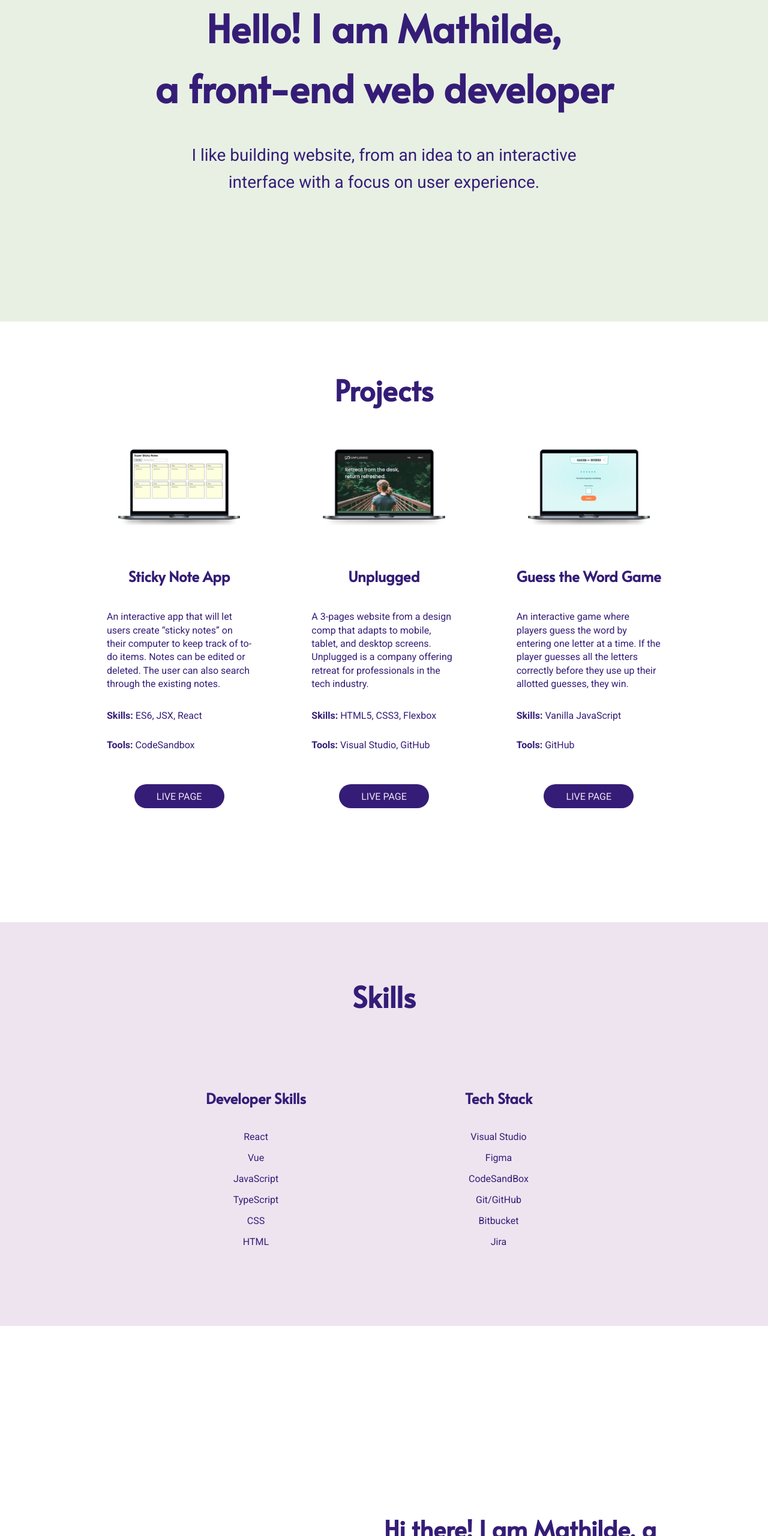
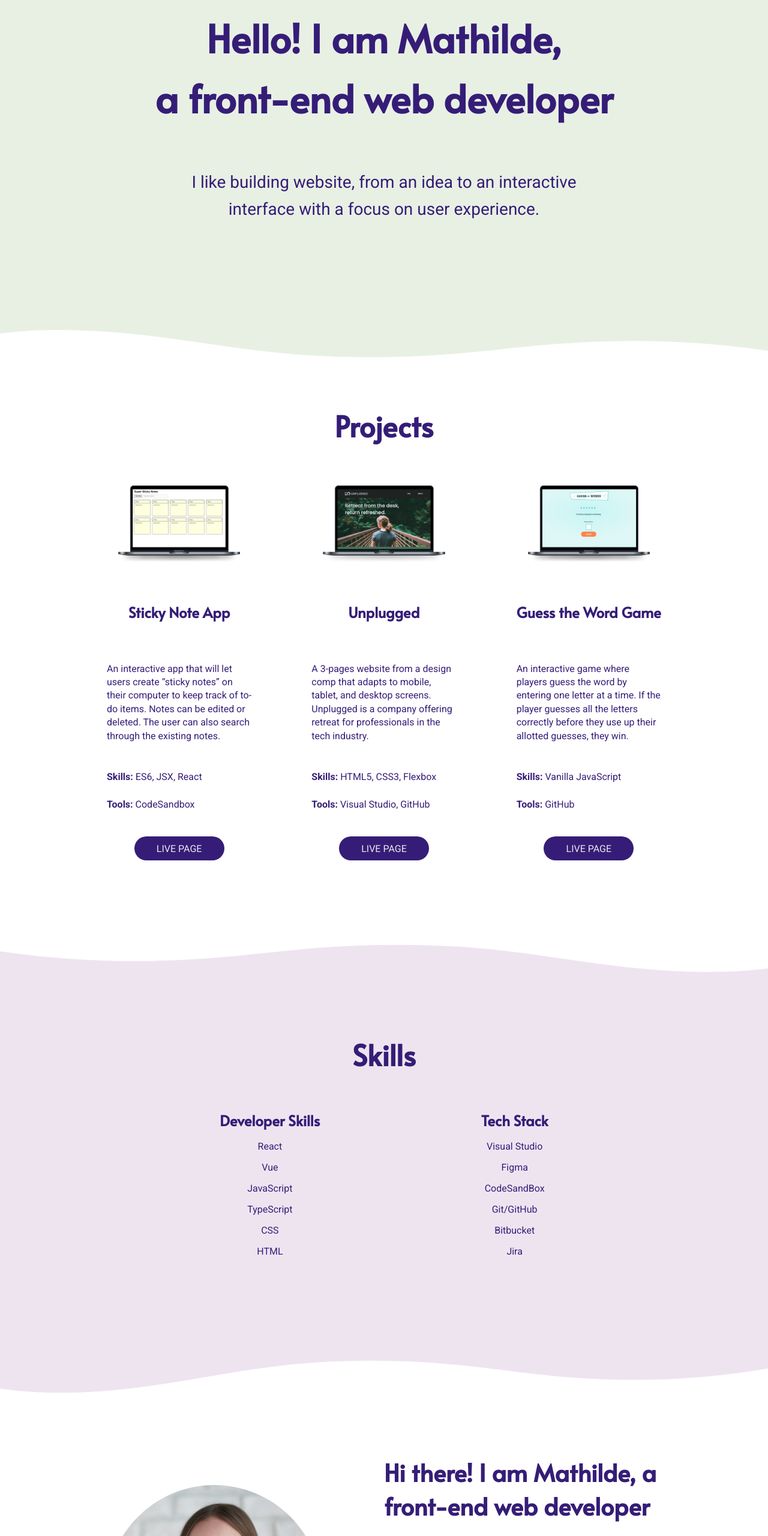
Before and after one commit to mathum49/portfolio-2024, a website: page index.html in a window 1280 px wide. Shown: the part 240-2800 px from the top of the page at 60% size. Drawn offline with Linux system fonts and the light colour scheme.

Commit message:
Added waves to section and ajusted styling

```diff
--- a/index.html
+++ b/index.html
@@ -38,6 +38,13 @@
       <h3>I like building website, from an idea to an interactive interface with a focus on user experience.</h3>
     </div>
   </div>
+  <div class="waves">
+    <div class="custom-shape-divider-bottom-1713801767">
+      <svg data-name="Layer 1" xmlns="http://www.w3.org/2000/svg" viewBox="0 0 1200 120" preserveAspectRatio="none">
+          <path d="M321.39,56.44c58-10.79,114.16-30.13,172-41.86,82.39-16.72,168.19-17.73,250.45-.39C823.78,31,906.67,72,985.66,92.83c70.05,18.48,146.53,26.09,214.34,3V0H0V27.35A600.21,600.21,0,0,0,321.39,56.44Z" class="shape-fill"></path>
+      </svg>
+  </div>
+  </div>
 </header>
 
 <main>
@@ -50,7 +57,7 @@
 
 
         <div class="project">
-          <div class="image">
+                    <div class="image">
             <a href="https://jjvl93.csb.app/" target="_blank">
               <img src="./img/stickynotes-1.png" alt="image of a website screenshot displayed on a laptop">
             </a>
@@ -68,7 +75,7 @@
         </div>
 
         <div class="project">
-            <div class="image">
+                      <div class="image">
               <a href="https://mathum49.github.io/unplugged/" target="_blank">
                 <img src="./img/unplugged-1.png" alt="image of a website screenshot displayed on a laptop">
               </a>
@@ -78,14 +85,14 @@
             <p>A 3-pages website from a design comp that adapts to mobile, tablet, and desktop screens. Unplugged is a company offering retreat for professionals in the tech industry.</p>
             <h5><span>Skills: </span>HTML5, CSS3, Flexbox</h5>
             <h5><span>Tools: </span>Visual Studio, GitHub</h5>
-          </div>
+                  </div>
           <div class="button">
             <a href="https://mathum49.github.io/unplugged/" target="_blank">Live page</a>
           </div>
         </div>
 
         <div class="project">
-          <div class="image">
+                    <div class="image">
             <a href="https://mathum49.github.io/guess-the-word/" target="_blank">
               <img src="./img/guesstheword-1.png" alt="image of a website screenshot displayed on a laptop">
             </a>
@@ -95,7 +102,7 @@
             <p>An interactive game where players guess the word by entering one letter at a time. If the player guesses all the letters correctly before they use up their allotted guesses, they win.</p>
             <h5><span>Skills: </span>Vanilla JavaScript</h5>
             <h5><span>Tools: </span>GitHub</h5>
-          </div>
+                  </div>
           <div class="button">
             <a href="https://mathum49.github.io/guess-the-word/" target="_blank">Live page</a>
           </div>
@@ -106,6 +113,13 @@
   </section>
 
   <section id="skills" class="skills">
+    <div class="waves">
+      <div class="custom-shape-divider-top-1713801387">
+        <svg data-name="Layer 1" xmlns="http://www.w3.org/2000/svg" viewBox="0 0 1200 120" preserveAspectRatio="none">
+            <path d="M321.39,56.44c58-10.79,114.16-30.13,172-41.86,82.39-16.72,168.19-17.73,250.45-.39C823.78,31,906.67,72,985.66,92.83c70.05,18.48,146.53,26.09,214.34,3V0H0V27.35A600.21,600.21,0,0,0,321.39,56.44Z" class="shape-fill"></path>
+        </svg>
+      </div>
+    </div>
     <div class="content-wrapper">
       <h2>Skills</h2>
         <div class="skill-list">
@@ -133,6 +147,13 @@
             <li>Jira</li>
           </ul>
         </div>
+      </div>
+    </div>
+    <div class="waves">
+      <div class="custom-shape-divider-bottom-1713800645">
+        <svg data-name="Layer 1" xmlns="http://www.w3.org/2000/svg" viewBox="0 0 1200 120" preserveAspectRatio="none">
+            <path d="M985.66,92.83C906.67,72,823.78,31,743.84,14.19c-82.26-17.34-168.06-16.33-250.45.39-57.84,11.73-114,31.07-172,41.86A600.21,600.21,0,0,1,0,27.35V120H1200V95.8C1132.19,118.92,1055.71,111.31,985.66,92.83Z" class="shape-fill"></path>
+        </svg>
       </div>
     </div>
   </section>
@@ -167,6 +188,13 @@
 <footer>
 
   <section id="contact" class="contact">
+    <div class="waves">
+      <div class="custom-shape-divider-top-1713800969">
+        <svg data-name="Layer 1" xmlns="http://www.w3.org/2000/svg" viewBox="0 0 1200 120" preserveAspectRatio="none">
+            <path d="M985.66,92.83C906.67,72,823.78,31,743.84,14.19c-82.26-17.34-168.06-16.33-250.45.39-57.84,11.73-114,31.07-172,41.86A600.21,600.21,0,0,1,0,27.35V120H1200V95.8C1132.19,118.92,1055.71,111.31,985.66,92.83Z" class="shape-fill"></path>
+        </svg>
+      </div>
+    </div>
     <div class="content-wrapper">
       <h2>Let's Connect</h2>
 
--- a/styles.css
+++ b/styles.css
@@ -19,11 +19,13 @@ margin: 0 auto;
 
 header {
 background-color: #E8F0E4;
+min-height: 50vh;
+
 }
 
 .intro{
 text-align: center;
-margin: 50px 0;
+padding: 50px 0;
 display: flex;
 flex-direction: column;}
 
@@ -76,7 +78,6 @@ border-radius: 25px;
 }
 
 .intro{
-min-height: 70vh;
 display: flex;
 justify-content: center;
 align-items: center;
@@ -157,28 +158,20 @@ text-decoration: none;
 
 .skills {
 background-color: #EEE4F0;
-padding-top: 40px;
-padding-bottom: 60px;
-}
-
-.skills h2{
-margin: 20px 0;
 }
 
 .skill-list{
   display: flex;
-  justify-content: space-between;
+  justify-content: center;
   flex-wrap: wrap;
+  padding-bottom: 50px;
+  flex-direction: column;
 }
 
 .tech, .dev {
   display: flex;
   flex-direction: column;
-  margin-right: 50px;
-}
-
-.skills h4{
-margin: 20px 0
+  margin: 30px;
 }
 
 .skills ul{
@@ -194,10 +187,9 @@ list-style: none;
 height: 35px;
 }
 
-/* About styling */
+/* About styling -------*/
 
 .about{
-padding-top: 60px;
 padding-bottom: 80px;
 }
 
@@ -231,10 +223,6 @@ footer{
 background-color: #E8F0E4;
 }
 
-.contact{
-padding-top: 50px;
-}
-
 .contact h4{
 margin: 30px 0;
 }
@@ -265,8 +253,142 @@ padding-bottom: 60px;
 text-align: center;
 }
 
+/* waves ------------- */
 
-/* Tablet design */
+.waves {
+  position: relative;
+  min-height: 15vh;
+}
+
+svg {
+  position: absolute;
+  left: 0;
+  width: 100%;
+}
+
+/* first wave - bottom intro */
+
+.custom-shape-divider-bottom-1713801767 {
+  position: absolute;
+  bottom: 0;
+  left: 0;
+  width: 100%;
+  overflow: hidden;
+  line-height: 0;
+  transform: rotate(180deg);
+}
+
+.custom-shape-divider-bottom-1713801767 svg {
+  position: relative;
+  display: block;
+  width: calc(100% + 1.3px);
+  height: 50px;
+}
+
+.custom-shape-divider-bottom-1713801767 .shape-fill {
+  fill: #FFFFFF;
+}
+
+/** For mobile devices **/
+@media (max-width: 767px) {
+  .custom-shape-divider-bottom-1713801767 svg {
+      width: calc(100% + 1.3px);
+      height: 50px;
+  }
+}
+
+/* second wave - top skills  */
+.custom-shape-divider-top-1713801387 {
+  position: absolute;
+  top: 0;
+  left: 0;
+  width: 100%;
+  overflow: hidden;
+  line-height: 0;
+}
+
+.custom-shape-divider-top-1713801387 svg {
+  position: relative;
+  display: block;
+  width: calc(100% + 1.3px);
+  height: 50px;
+}
+
+.custom-shape-divider-top-1713801387 .shape-fill {
+  fill: #FFFFFF;
+}
+
+/** For mobile devices **/
+@media (max-width: 767px) {
+  .custom-shape-divider-top-1713801387 svg {
+      width: calc(100% + 1.3px);
+      height: 50px;
+  }
+}
+/* third wave - bottom skills*/
+
+.custom-shape-divider-bottom-1713800645 {
+  position: absolute;
+  bottom: 0;
+  left: 0;
+  width: 100%;
+  overflow: hidden;
+  line-height: 0;
+}
+
+.custom-shape-divider-bottom-1713800645 svg {
+  position: relative;
+  display: block;
+  width: calc(100% + 1.3px);
+  height: 59px;
+  transform: rotateY(180deg);
+}
+
+.custom-shape-divider-bottom-1713800645 .shape-fill {
+  fill: #FFFFFF;
+}
+
+/** For mobile devices **/
+@media (max-width: 767px) {
+  .custom-shape-divider-bottom-1713800645 svg {
+      width: calc(100% + 1.3px);
+      height: 36px;
+  }
+}
+
+/* footer wave */
+.custom-shape-divider-top-1713800969 {
+  position: absolute;
+  top: 0;
+  left: 0;
+  width: 100%;
+  overflow: hidden;
+  line-height: 0;
+  transform: rotate(180deg);
+}
+
+.custom-shape-divider-top-1713800969 svg {
+  position: relative;
+  display: block;
+  width: calc(100% + 1.3px);
+  height: 50px;
+  transform: rotateY(180deg);
+}
+
+.custom-shape-divider-top-1713800969 .shape-fill {
+  fill: #FFFFFF;
+}
+
+/** For mobile devices **/
+@media (max-width: 767px) {
+  .custom-shape-divider-top-1713800969 svg {
+      width: calc(100% + 1.3px);
+      height: 36px;
+  }
+}
+/* wave end */
+
+/* Tablet design *********************************************************************/
 
 @media only screen and (min-width: 768px) {
 
@@ -279,6 +401,15 @@ font-size: 3em;
   line-height: 75px;
   }
 
+  h2{
+    padding: 30px 0;
+    font-size: 3em;
+  }
+
+  .intro{
+    margin-top: 50px;
+  }
+
   nav ul li {
   padding: 5px 15px;
   }
@@ -287,14 +418,20 @@ nav ul li a{
     font-size: 1em;
   }
 
+  .projects{
+    padding-bottom: 50px;
+  }
   .intro{
-  margin: 50px 0;
+    padding: 50px 0;
   }
 
   img{
     width: 80%;
   }
-
+  .skill-list{
+  justify-content: space-evenly;
+  flex-direction: row ;
+  }
 
   .about img {
       padding: 50px;
@@ -302,7 +439,7 @@ img{
     }
 }
 
-/* Desktop design */
+/* Desktop design *********************************************************************/
 @media only screen and (min-width: 1200px) {
 
   .content-wrapper {
@@ -314,11 +451,6 @@ h1 {
     line-height: 100px;
   }
 
-h2{
-  padding: 30px 0;
-  font-size: 3em;
-}
-
   h3 {
     font-size: 1.75em;
     line-height: 45px;
@@ -326,11 +458,11 @@ h3 {
   }
 
   .intro{
-  min-height: 80vh;
+    min-height: 60vh;
   }
 
   .intro h3{
-  margin: 0 150px 150px 150px;
+    padding: 0 150px 0 150px;
   }
 
   nav ul{
@@ -345,7 +477,6 @@ nav ul li {
 
   .project .image{
     min-height: 230px;
-
   }
 
   img{
@@ -366,22 +497,20 @@ img{
     padding: 0px 50px;
   }
 
+  .project h4{
+    height: 60px;
+  }
+
+  .details p{
+    height: 150px;
+  }
+
+  .details h5{
+    height: 20px;
+  }
+
   .details{
     min-height: 250px;
-}
-
-.skills {
-  padding-bottom: 100px;
-  margin: 150px 0;
-}
-
-.skill-list{
-  justify-content: space-evenly;
-
-}
-
-.tech, .dev{
-  margin-top: 50px;
   }
 
   .headline{
@@ -389,7 +518,6 @@ img{
     align-items: center;
     justify-content: space-between;
     margin: 50px 0;
-
   }
 
   .presentation{
@@ -418,7 +546,6 @@ img{
   }
   .pres-details{
     margin: 30px 0;
-
   }
 
   .contact-detail{
```
Also changed, not shown: 1 other file. Lines whose indentation alone changed are shown as unchanged.
